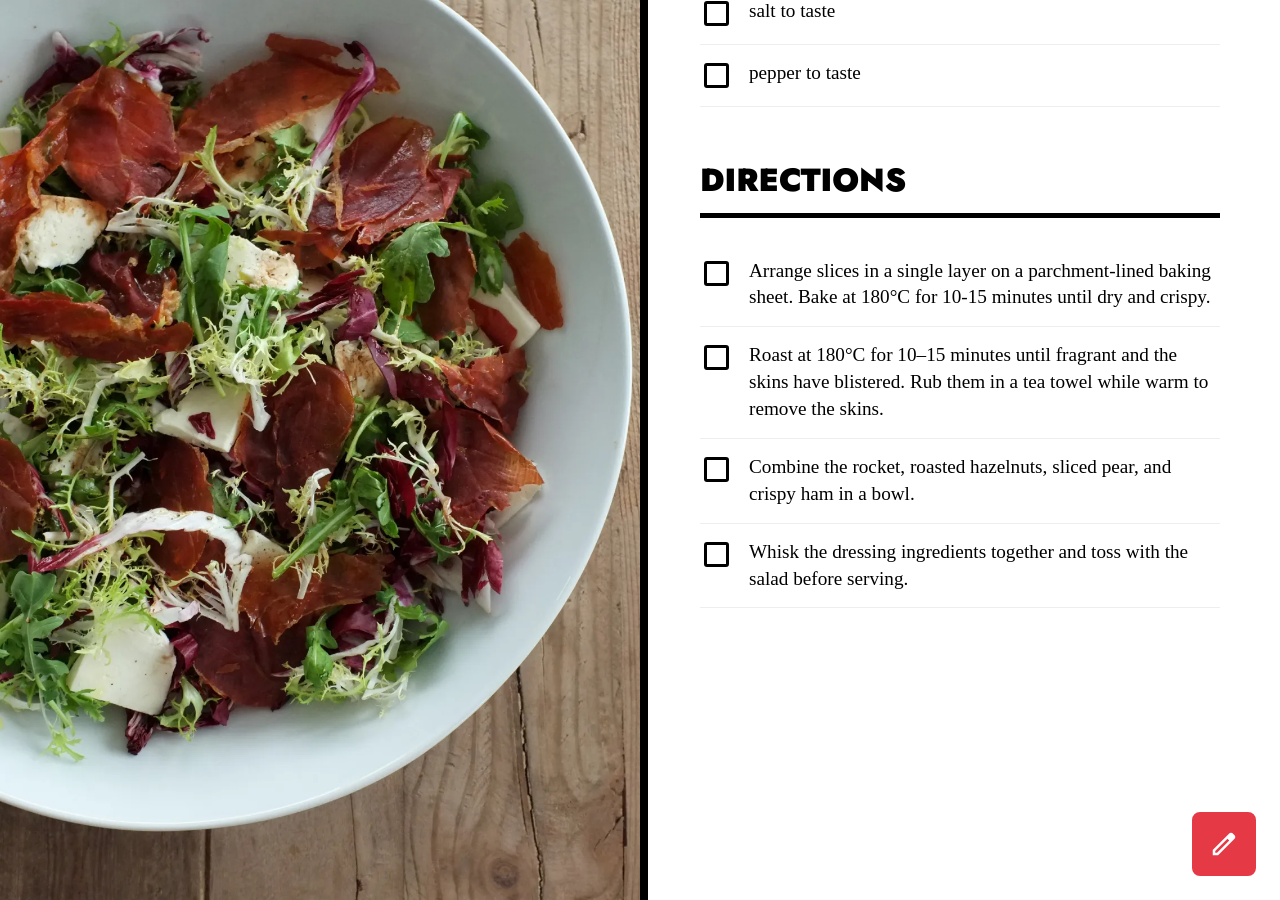
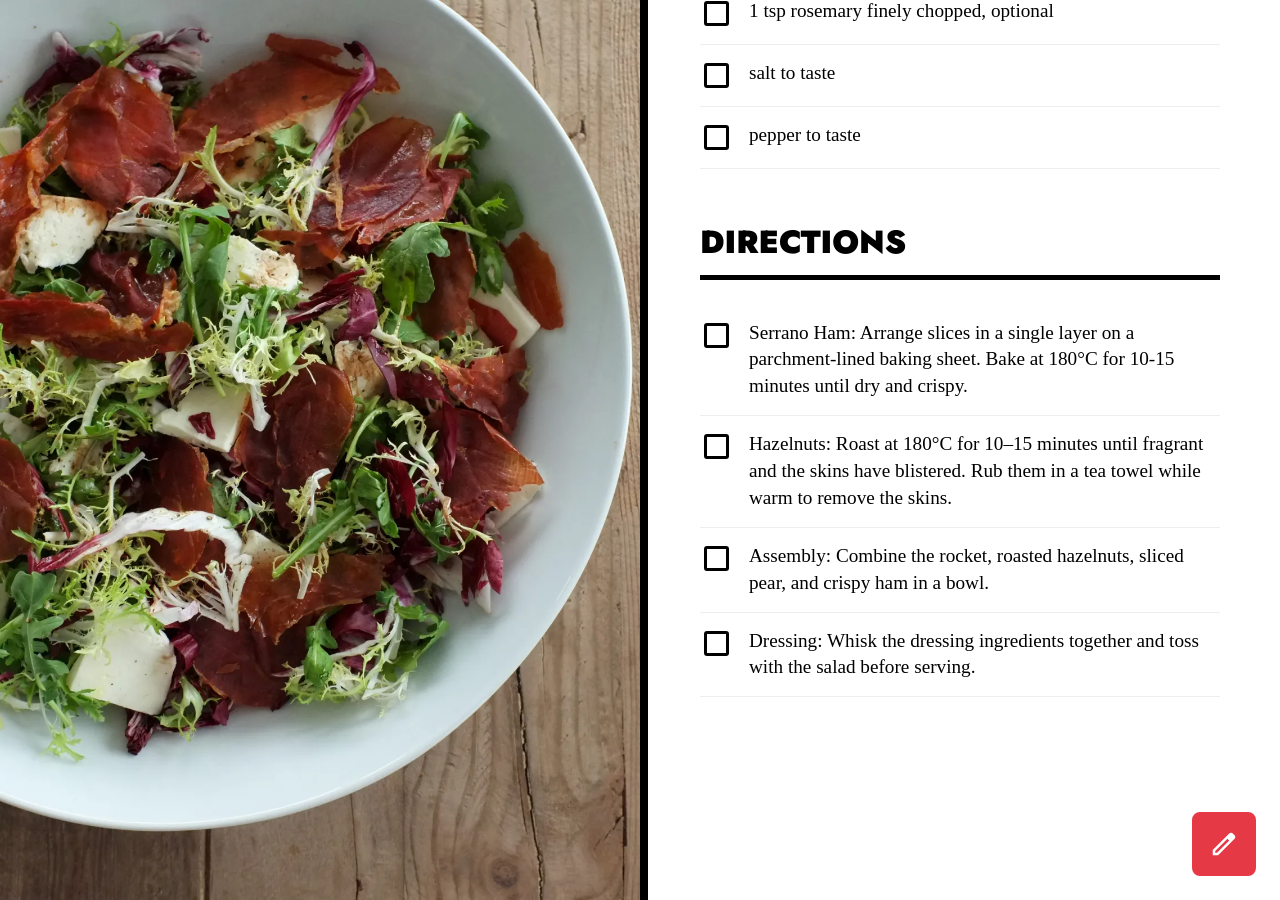
Before and after one commit to amp800/chowdown, a Jekyll site: the page built from _recipes/mw-rocket-salad.md, in a window 1280 px wide and 900 px high, scrolled down 1282 px. Built offline with Jekyll 4.4.1, drawn with Linux system fonts in a browser that asks for light colours.

Commit message:
Edit recipe _recipes/mw-rocket-salad.md

```diff
--- a/_recipes/mw-rocket-salad.md
+++ b/_recipes/mw-rocket-salad.md
@@ -13,6 +13,7 @@ ingredients:
 - 1 cup hazelnuts roasted
 - 1 packet Serrano ham
 - 1 pear sliced
+- 'DRESSING:'
 - 4 tbsp olive oil
 - 2 tsp maple syrup
 - 1/2 lemon juiced
@@ -23,9 +24,10 @@ ingredients:
 - pepper to taste
 # ---
 directions:
-- Arrange slices in a single layer on a parchment-lined baking sheet. Bake at 180°C for 10-15 minutes until dry and crispy.
-- Roast at 180°C for 10–15 minutes until fragrant and the skins have blistered. Rub them in a tea towel while warm to remove
-  the skins.
-- Combine the rocket, roasted hazelnuts, sliced pear, and crispy ham in a bowl.
-- Whisk the dressing ingredients together and toss with the salad before serving.
+- 'Serrano Ham: Arrange slices in a single layer on a parchment-lined baking sheet. Bake at 180°C for 10-15 minutes until
+  dry and crispy.'
+- 'Hazelnuts: Roast at 180°C for 10–15 minutes until fragrant and the skins have blistered. Rub them in a tea towel while
+  warm to remove the skins.'
+- 'Assembly: Combine the rocket, roasted hazelnuts, sliced pear, and crispy ham in a bowl.'
+- 'Dressing: Whisk the dressing ingredients together and toss with the salad before serving.'
 ---
```
